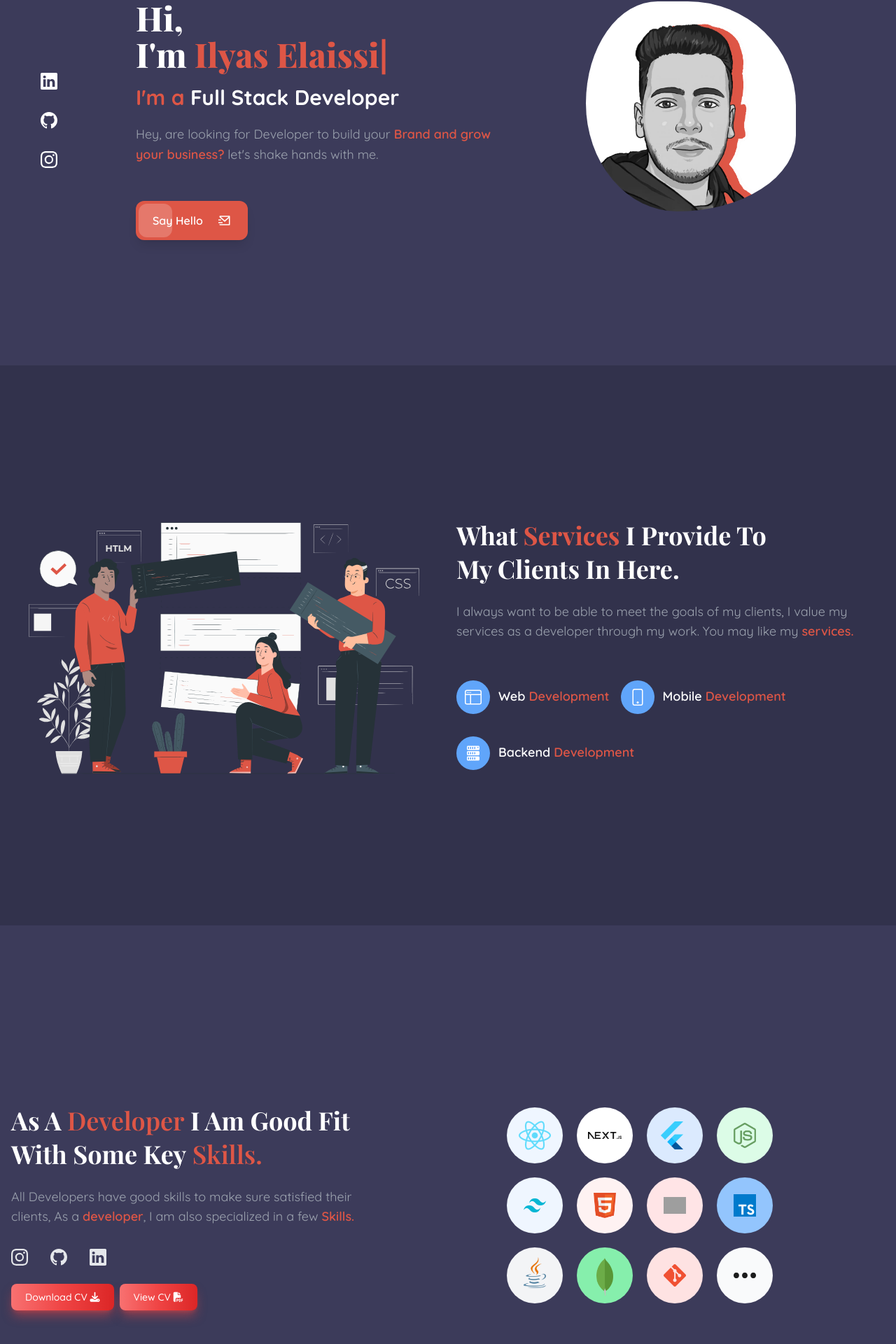
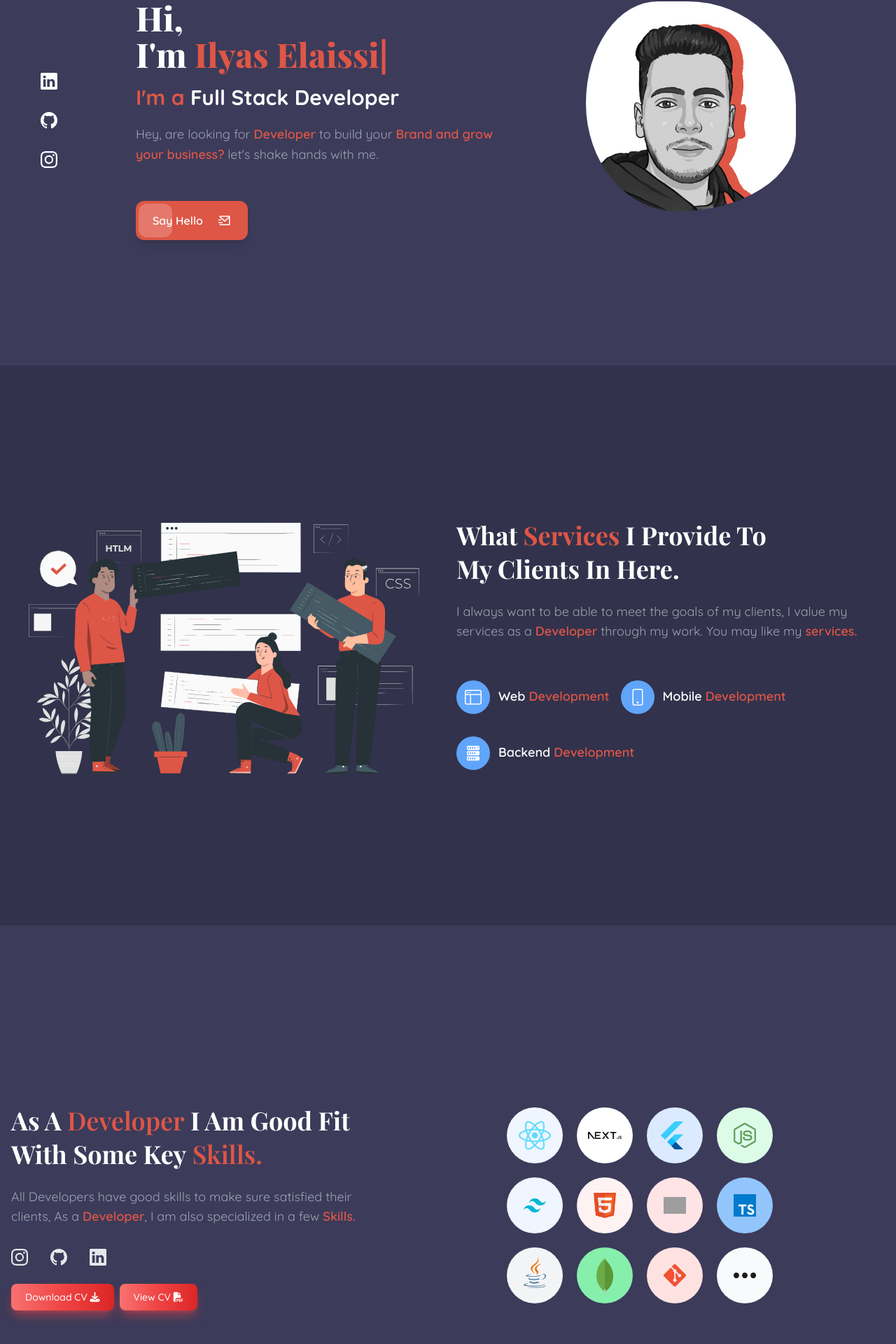
Before and after one commit to IlyasDevSample/IlyasDevSample, a React (Vite) app: page / in a window 1280 px wide. Shown: the part 278-2198 px from the top of the page at 70% size. Built offline with nearby package versions, Linux system fonts and the light colour scheme; grey boxes are pictures that could not be loaded; a web font is replaced by a local one.

Commit message:
highlight txt

```diff
--- a/src/components/About.jsx
+++ b/src/components/About.jsx
@@ -57,7 +57,7 @@ const About = () => {
                         animate={{ y: 0 }}
                         transition={{ duration: 0.9 }}
                         className="text-lg leading-relaxed text-gray-400">
-                        Hey, are looking for Developer to build your <span className="text-tSecondary font-semibold">Brand and grow your business?</span> let's shake hands with me.
+                        Hey, are looking for <span className="text-tSecondary font-semibold">Developer</span> to build your <span className="text-tSecondary font-semibold">Brand and grow your business?</span> let's shake hands with me.
                     </motion.p>
                     <Scroll.Link to="contact" smooth={true} duration={1000}>
                         <motion.button
--- a/src/components/Services.jsx
+++ b/src/components/Services.jsx
@@ -15,7 +15,7 @@ const Services = () => {
                         <span className='mt-2 block'>My Clients In Here.</span>
                     </h2>
                     <p className='text-lg md:text-base lg:text-lg leading-relaxed text-gray-400'>
-                        I always want to be able to meet the goals of my clients, I value my services as a developer through my work. You may like my <span className="text-tSecondary font-semibold">
+                        I always want to be able to meet the goals of my clients, I value my services as a <span className='text-tSecondary font-semibold'>Developer</span> through my work. You may like my <span className="text-tSecondary font-semibold">
                             services.
                         </span>
                     </p>
--- a/src/components/Skills.jsx
+++ b/src/components/Skills.jsx
@@ -17,7 +17,7 @@ const Skills = () => {
 
                     </h2>
                     <p className='text-lg md:text-base lg:text-lg leading-relaxed text-gray-400'>
-                        All Developers have good skills to make sure satisfied their clients, As a <span className='text-tSecondary font-semibold'>developer</span>, I am also specialized in a few
+                        All Developers have good skills to make sure satisfied their clients, As a <span className='text-tSecondary font-semibold'>Developer</span>, I am also specialized in a few
                         <span className='text-tSecondary font-semibold'>
                             &nbsp;Skills.
                         </span>
```
